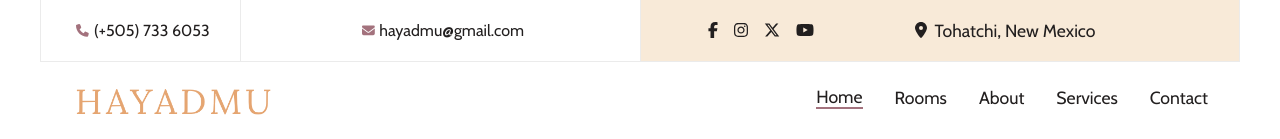
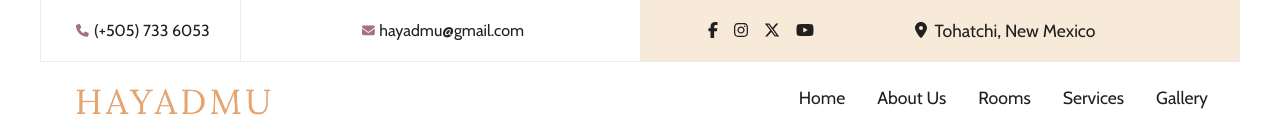
Before and after one commit to mkamburdev/Hotel-Resort-Project, a React (Vite) app: page / in a window 1280 px wide. Shown: the top 139 px of the page. Built offline with nearby package versions, Linux system fonts and the light colour scheme.

Commit message:
IDs zu Abschnitten für Navigationslinks hinzufügen

```diff
--- a/src/components/AboutUs.jsx
+++ b/src/components/AboutUs.jsx
@@ -5,7 +5,7 @@ import aboutUs2 from '../images/about-us-photo-2.webp';
 
 const AboutUs = () => {
   return (
-    <section className="about-us">
+    <section id="about" className="about-us">
       <div className="about-us-content">
         <div className="about-us-titles">
           <h2>About Us</h2>
--- a/src/components/Gallery.jsx
+++ b/src/components/Gallery.jsx
@@ -7,7 +7,7 @@ import "./Gallery.css"
 function Gallery() {
   return (
     <>
-      <div className="gallery">
+      <div id='gallery' className="gallery">
         <h3 className="gallerytext">GALLERY</h3>
         <p className="gallery_outtext">Our Latest Photos</p>
         <section className="our_images">
--- a/src/components/NavBar.css
+++ b/src/components/NavBar.css
@@ -242,10 +242,6 @@
     color: #221f1f;
   }
 
-  .nav-menu ul li:first-child {
-    border-bottom: 0.13rem solid #a3727d;
-  }
-
   .nav-menu a:hover {
     border-bottom: 0.13rem solid #a3727d;
   }
--- a/src/components/NavBar.jsx
+++ b/src/components/NavBar.jsx
@@ -27,7 +27,9 @@ function NavBar() {
     <div>
       <section className="navbar">
         <div className="nav-logo">
-          <a href="/index.html"><img src={logo} alt="Logo" className="logo" /></a>
+          <a href="/index.html">
+            <img src={logo} alt="Logo" className="logo" />
+          </a>
         </div>
         <div
           id="mobile-container"
@@ -43,16 +45,16 @@ function NavBar() {
                   <a href="#">Home</a>
                 </li>
                 <li>
-                  <a href="#">Rooms</a>
+                  <a href="#about">About Us</a>
                 </li>
                 <li>
-                  <a href="#">About</a>
+                  <a href="#rooms">Rooms</a>
                 </li>
                 <li>
-                  <a href="#">Services</a>
+                  <a href="#services">Services</a>
                 </li>
                 <li>
-                  <a href="#">Contact</a>
+                  <a href="#gallery">Gallery</a>
                 </li>
               </ul>
             </div>
@@ -132,16 +134,16 @@ function NavBar() {
               <a href="#">Home</a>
             </li>
             <li>
-              <a href="#">Rooms</a>
+              <a href="#about">About Us</a>
             </li>
             <li>
-              <a href="#">About</a>
+              <a href="#rooms">Rooms</a>
             </li>
             <li>
-              <a href="#">Services</a>
+              <a href="#services">Services</a>
             </li>
             <li>
-              <a href="#">Contact</a>
+              <a href="#gallery">Gallery</a>
             </li>
           </ul>
         </div>
--- a/src/components/ParallaxRooms.jsx
+++ b/src/components/ParallaxRooms.jsx
@@ -15,7 +15,7 @@ function ParallaxRooms() {
         </span>
       </div>
 
-      <div className="our_and_yourhome_text">
+      <div id="rooms" className="our_and_yourhome_text">
         <p className="our_acc">OUR ACCOMMODATION</p>
         <p className="rooms_text">Your Home Away From Home</p>
       </div>
--- a/src/components/Services.jsx
+++ b/src/components/Services.jsx
@@ -6,7 +6,7 @@ import { faBed, faUtensils, faSpa, faCalendar, faHiking, faHeadset } from '@fort
 const Services = () => {
   return (
     <div>
-      <section class="services">
+      <section id="services" class="services">
         <div class="services-title">
           <h1>Our Services</h1>
           <h2>Discover What We Offer</h2>
```
